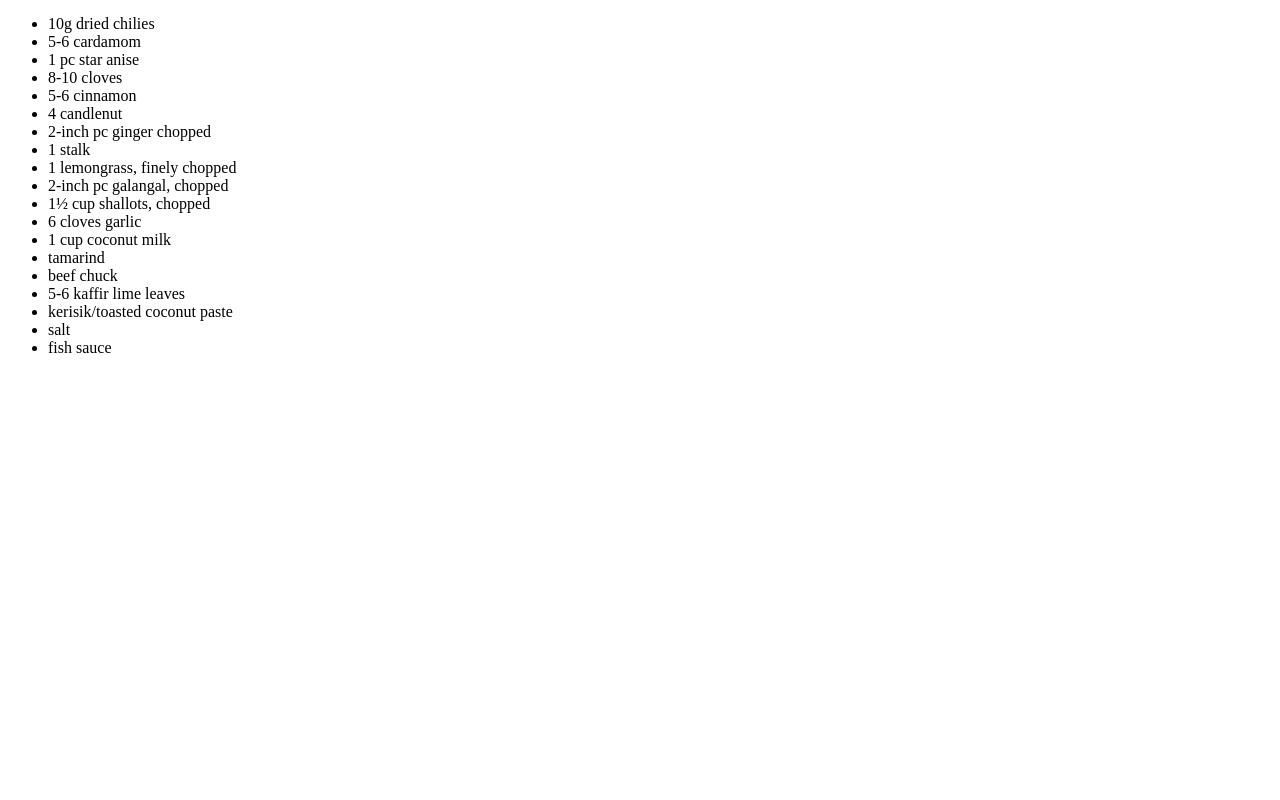
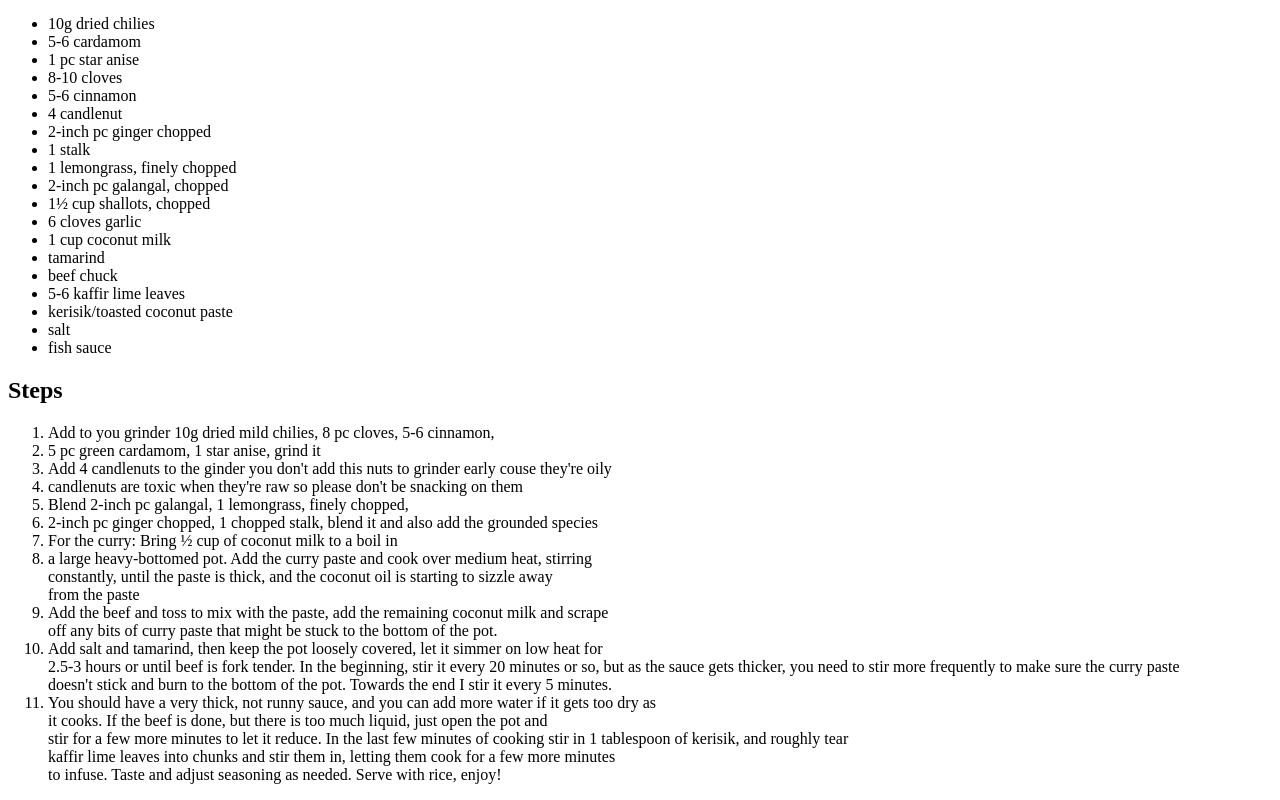
Before and after one commit to mx-99/odin-recipes, a plain HTML site: page recipes/beef_rendang.html in a window 1280 px wide. Shown: the part 735-1535 px from the top of the page. Before the commit the page ends 1108 px from the top, so only its background shows below. Drawn offline with Linux system fonts and the light colour scheme.

Commit message:
Add steps of how to make

```diff
--- a/recipes/beef_rendang.html
+++ b/recipes/beef_rendang.html
@@ -41,6 +41,33 @@
     <li> salt</li>
     <li> fish sauce</li>
   </ul>
+
+  <h2>Steps</h2>
+
+  <ol>
+    <li> Add to you grinder 10g dried mild chilies, 8 pc cloves, 5-6 cinnamon,
+    <li> 5 pc green cardamom, 1 star anise, grind it
+    <li> Add 4 candlenuts to the ginder you don't add this nuts to grinder early couse they're oily
+    <li> candlenuts are toxic when they're raw so please don't be snacking on them
+    <li> Blend 2-inch pc galangal, 1 lemongrass, finely chopped,
+    <li> 2-inch pc ginger chopped, 1 chopped stalk, blend it and also add the grounded species
+    <li> For the curry: Bring ½ cup of coconut milk to a boil in
+    <li> a large heavy-bottomed pot. Add the curry paste and cook over medium heat, stirring<br>
+      constantly, until the paste is thick, and the coconut oil is starting to sizzle away<br>
+      from the paste
+    <li> Add the beef and toss to mix with the paste, add the remaining coconut milk and scrape<br>
+      off any bits of curry paste that might be stuck to the bottom of the pot.
+    <li> Add salt and tamarind, then keep the pot loosely covered, let it simmer on low heat for<br>
+      2.5-3 hours or until beef is fork tender. In the beginning, stir it every 20 minutes or so,
+      but as the sauce gets thicker, you need to stir more frequently to make sure the curry paste<br>
+      doesn't stick and burn to the bottom of the pot. Towards the end I stir it every 5 minutes.
+    <li> You should have a very thick, not runny sauce, and you can add more water if it gets too dry as<br>
+      it cooks. If the beef is done, but there is too much liquid, just open the pot and <br>stir for a few more
+      minutes to let it reduce.
+      In the last few minutes of cooking stir in 1 tablespoon of kerisik, and roughly tear<br> kaffir lime leaves
+      into chunks and stir them in, letting them cook for a few more minutes<br> to infuse. Taste and adjust seasoning
+      as needed.
+      Serve with rice, enjoy!
 </body>
 
 </html>
```
Also changed, not shown: recipes/chocolate_dessert.html (+20 -3 lines), recipes/mango_lassi.html (+18 -3 lines).
